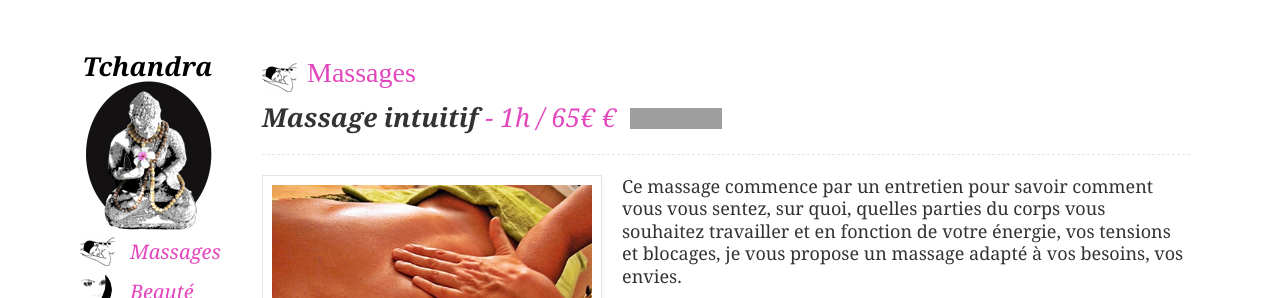
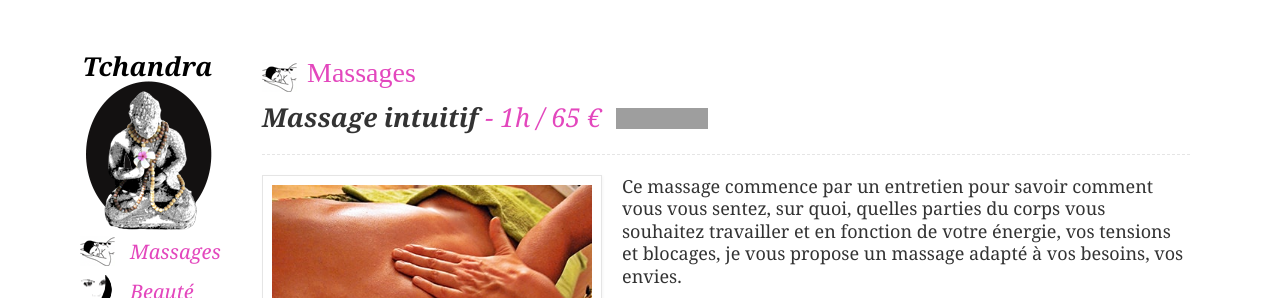
Before and after one commit to enrjphabricator/tchandra, a Jekyll site: the page built from _posts/massages/2013-01-01-intuitif.Markdown, in a window 1280 px wide. Shown: the top 298 px of the page. Built offline with Jekyll 4.4.1, drawn with Linux system fonts in a browser that asks for light colours; grey boxes are pictures that could not be loaded.

```diff
--- a/_posts/massages/2013-01-01-intuitif.Markdown
+++ b/_posts/massages/2013-01-01-intuitif.Markdown
@@ -9,7 +9,7 @@ section: massages
 section_title: Massages
 permalink: massages/intuitif.html
 time: 1h
-price: 65€
+price: 65
 slug: intuitif
 links: [ ayurvedique, californien, tarif, beaute]
 
```
